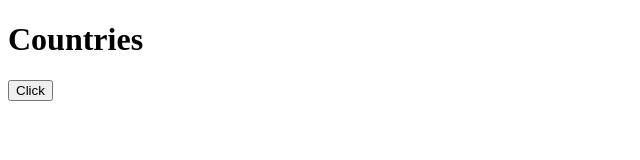
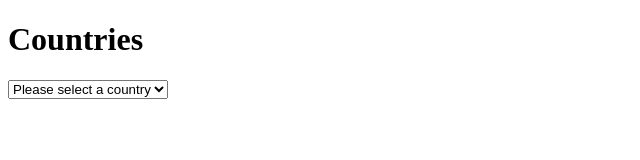
Before and after one commit to 136Katarina/Rest_countries-api, a website: page index.html in a window 1280 px wide. Shown: the whole page, without its empty margins (0-640 px from the left). Drawn offline with Linux system fonts and the light colour scheme.

Commit message:
we have a drop down box

```diff
--- a/index.html
+++ b/index.html
@@ -6,7 +6,9 @@
   </head>
   <body>
     <h1>Countries</h1>
-    <button id="list">Click</button>
+    <select id='drop-down'>
+      <option disabled selected>Please select a country</option>
+    </select>
     <ul id='country-list'>
     </ul>
   </body>
```
Also changed, not shown: 1 other file.
